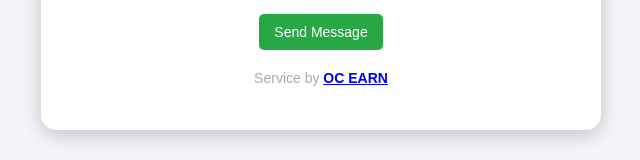
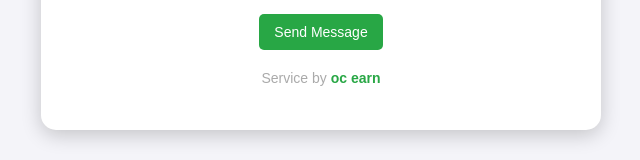
Before and after one commit to ocearn/fbm-bot-notification-, a plain HTML site: page index.html in a window 1280 px wide. Shown: the part 630-790 px from the top of the page, without its empty margins (319-959 px from the left). Drawn offline with Linux system fonts and the light colour scheme.

Commit message:
index.html

```diff
--- a/index.html
+++ b/index.html
@@ -35,7 +35,7 @@
     <button id="sendMessage" class="send-button">Send Message</button>
 
     <footer>
-      <p>Service by <span> <a href="www.ocearn.com"> OC EARN</a>
+      <p>Service by <span>oc earn
       </span></p>
     </footer>
   </div>
```
